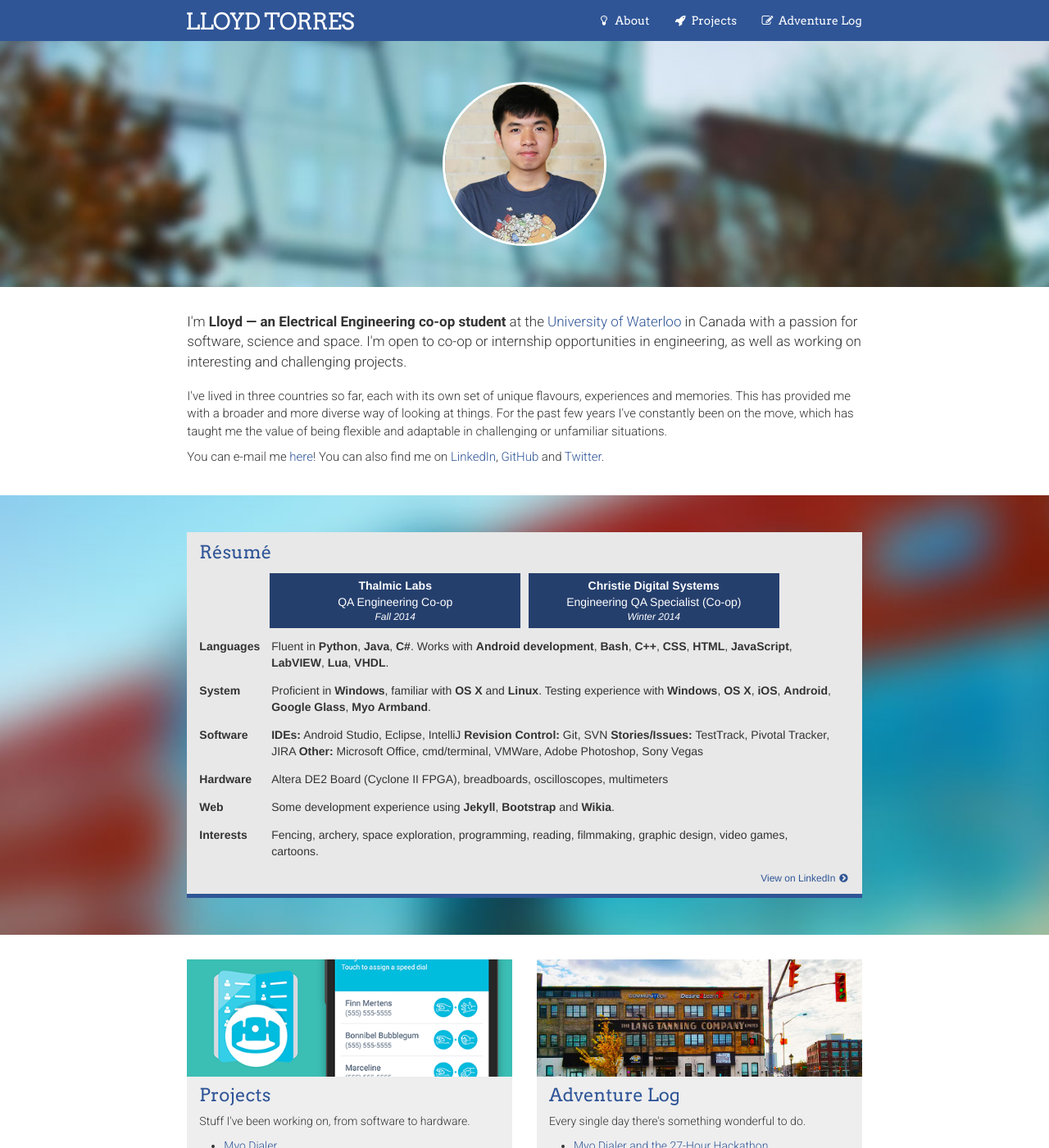
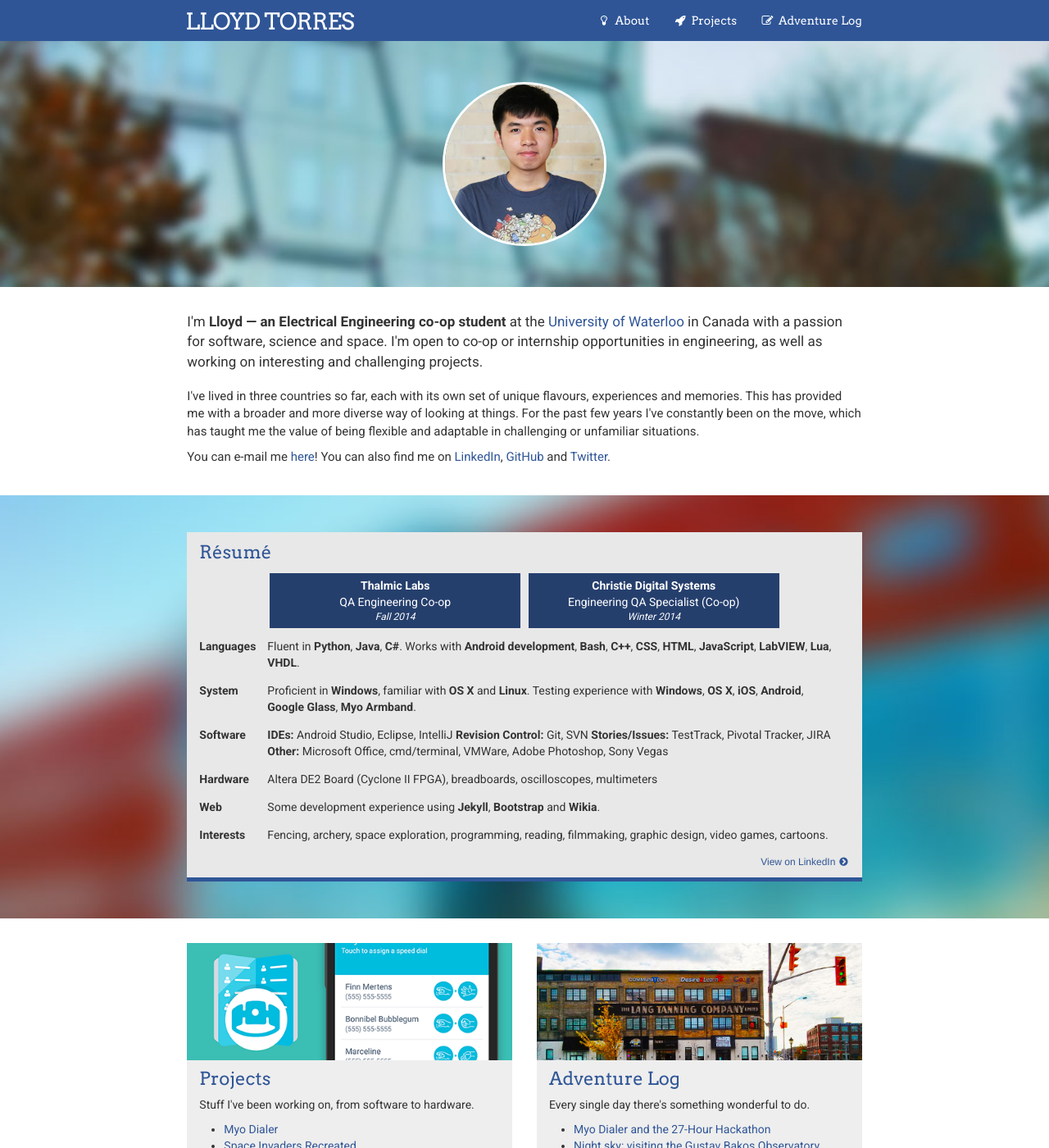
Before and after one commit to lloydtorres/lloydtorres.github.io, a Jekyll site: the page built from index.html, in a window 1280 px wide and 1400 px high. Shown: the whole window at 82% size. Built offline with Jekyll 4.4.1, drawn with Linux system fonts in a browser that asks for light colours; nearby versions of some CDN libraries.

Commit message:
More font fixes

```diff
--- a/_includes/head.html
+++ b/_includes/head.html
@@ -36,7 +36,7 @@
     <link rel="stylesheet" href="https://maxcdn.bootstrapcdn.com/bootstrap/3.3.0/css/bootstrap.min.css">
     <link rel="canonical" href="{{ page.url | replace:'index.html','' | prepend: site.baseurl | prepend: site.url }}">
     <link href='http://fonts.googleapis.com/css?family=Arvo' rel='stylesheet' type='text/css'>
-    <link href='http://fonts.googleapis.com/css?family=Roboto:300,700,400' rel='stylesheet' type='text/css'>
+    <link href='http://fonts.googleapis.com/css?family=Roboto:400,700' rel='stylesheet' type='text/css'>
     <script src="https://ajax.googleapis.com/ajax/libs/jquery/1.11.1/jquery.min.js"></script>
     <script src="https://maxcdn.bootstrapcdn.com/bootstrap/3.3.0/js/bootstrap.min.js"></script>
     <script src="/responsiveslides.min.js"></script>
--- a/_sass/_base.scss
+++ b/_sass/_base.scss
@@ -23,6 +23,10 @@
     @include media-query($on-laptop) {
         padding-top: 70px;
     }
+}
+
+strong {
+    font-weight: 700;
 }
 
 /**
--- a/_sass/_layout.scss
+++ b/_sass/_layout.scss
@@ -415,6 +415,7 @@
     text-align: center;
     padding: 5px;
     width: 100%;
+    font-family: 'Roboto', sans-serif;
     color: white;
     background-color: #253F6D;
 
@@ -461,6 +462,7 @@
     }
 
     th, td {
+        font-family: 'Roboto', sans-serif;
         padding: 7px;
         vertical-align: top;
     }
```
